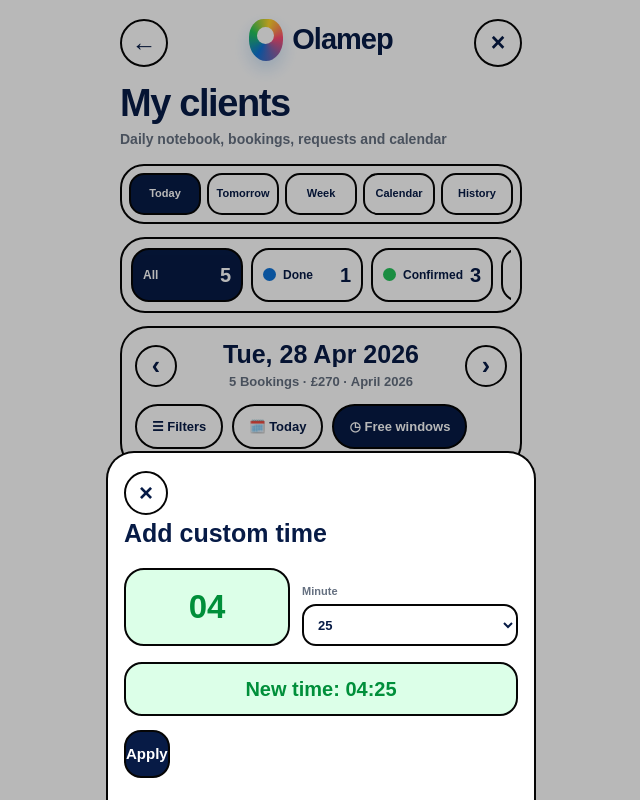
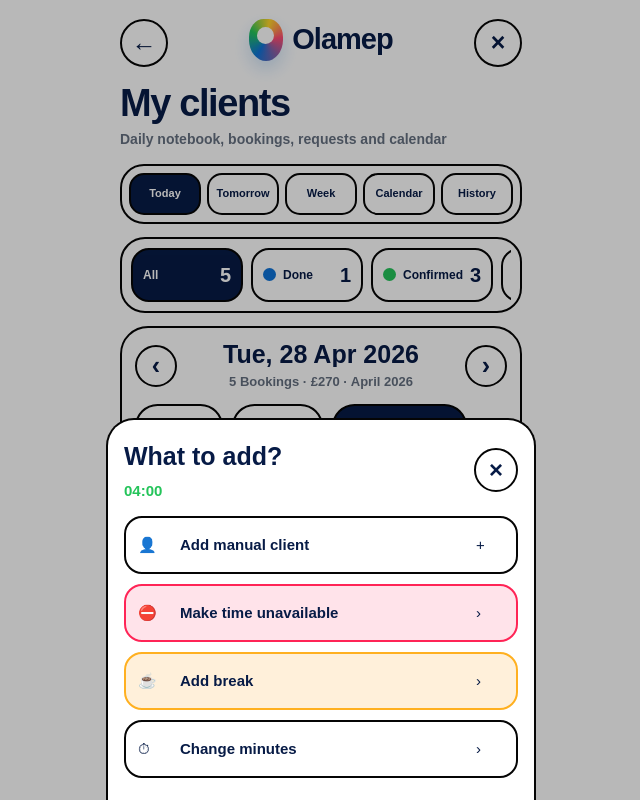
Before and after one commit to bellasalon4u-source/mapbookapp, a Next.js app: page /profile/clients in a window 1280 px wide. Both pictures are taken after a click on the button "+ Add time before 05:00". Shown: the top 800 px of the page, without its empty margins (319-959 px from the left). Built offline with nearby package versions, Linux system fonts and the light colour scheme.

Commit message:
Add manual client and unavailable time controls

```diff
--- a/app/profile/clients/page.tsx
+++ b/app/profile/clients/page.tsx
@@ -1,6 +1,6 @@
 'use client';
 
-import { useEffect, useMemo, useState, type CSSProperties } from 'react';
+import { useEffect, useMemo, useState, type CSSProperties, type ReactNode } from 'react';
 import { useRouter } from 'next/navigation';
 import BottomNav from '../../../components/common/BottomNav';
 import {
@@ -33,6 +33,12 @@ type FilterSwitches = {
   payment: boolean;
   status: boolean;
 };
+
+type SlotAction = {
+  hour: number;
+  minute: number;
+  label: string;
+} | null;
 
 type PageText = {
   title: string;
@@ -81,6 +87,7 @@ type PageText = {
   allPayments: string;
   reset: string;
   apply: string;
+  save: string;
   addBefore: string;
   addAfter: string;
   time: string;
@@ -101,6 +108,15 @@ type PageText = {
   depositWaiting: string;
   wholeWeek: string;
   tapDayHint: string;
+  whatAdd: string;
+  manualClient: string;
+  unavailableTime: string;
+  breakTime: string;
+  preciseMinute: string;
+  manualClientName: string;
+  manualService: string;
+  manualPrice: string;
+  manualNote: string;
 };
 
 const BRAND = {
@@ -168,6 +184,7 @@ const texts: Partial<Record<AppLanguage, PageText>> = {
     allPayments: 'All payments',
     reset: 'Reset',
     apply: 'Apply',
+    save: 'Save',
     addBefore: '+ Add time before 05:00',
     addAfter: '+ Add time after 00:00',
     time: 'Time',
@@ -188,6 +205,15 @@ const texts: Partial<Record<AppLanguage, PageText>> = {
     depositWaiting: 'Deposit waiting',
     wholeWeek: 'Whole week',
     tapDayHint: 'Tap a day or booking to open details',
+    whatAdd: 'What to add?',
+    manualClient: 'Add manual client',
+    unavailableTime: 'Make time unavailable',
+    breakTime: 'Add break',
+    preciseMinute: 'Change minutes',
+    manualClientName: 'Client name',
+    manualService: 'Service',
+    manualPrice: 'Price',
+    manualNote: 'Note',
   },
   RU: {
     title: 'Мои клиенты',
@@ -236,6 +262,7 @@ const texts: Partial<Record<AppLanguage, PageText>> = {
     allPayments: 'Все оплаты',
     reset: 'Сбросить',
     apply: 'Применить',
+    save: 'Сохранить',
     addBefore: '+ Добавить время до 05:00',
     addAfter: '+ Добавить время после 00:00',
     time: 'Время',
@@ -256,6 +283,15 @@ const texts: Partial<Record<AppLanguage, PageText>> = {
     depositWaiting: 'Ждёт оплаты',
     wholeWeek: 'Вся неделя',
     tapDayHint: 'Нажми на день или запись, чтобы открыть детали',
+    whatAdd: 'Что добавить?',
+    manualClient: 'Добавить клиента вручную',
+    unavailableTime: 'Сделать время недоступным',
+    breakTime: 'Добавить перерыв',
+    preciseMinute: 'Уточнить минуты',
+    manualClientName: 'Имя клиента',
+    manualService: 'Услуга',
+    manualPrice: 'Цена',
+    manualNote: 'Заметка',
   },
   UA: {
     title: 'Мої клієнти',
@@ -304,6 +340,7 @@ const texts: Partial<Record<AppLanguage, PageText>> = {
     allPayments: 'Усі оплати',
     reset: 'Скинути',
     apply: 'Застосувати',
+    save: 'Зберегти',
     addBefore: '+ Додати час до 05:00',
     addAfter: '+ Додати час після 00:00',
     time: 'Час',
@@ -324,6 +361,15 @@ const texts: Partial<Record<AppLanguage, PageText>> = {
     depositWaiting: 'Очікує оплати',
     wholeWeek: 'Увесь тиждень',
     tapDayHint: 'Натисни на день або запис, щоб відкрити деталі',
+    whatAdd: 'Що додати?',
+    manualClient: 'Додати клієнта вручну',
+    unavailableTime: 'Зробити час недоступним',
+    breakTime: 'Додати перерву',
+    preciseMinute: 'Уточнити хвилини',
+    manualClientName: 'Імʼя клієнта',
+    manualService: 'Послуга',
+    manualPrice: 'Ціна',
+    manualNote: 'Нотатка',
   },
 };
 
@@ -565,6 +611,39 @@ function makeBooking(
     contactWhatsapp: '+44 7700 123456',
     contactTelegram: '@client',
     contactInstagram: '@client',
+    category: note,
+  } as BookingItem;
+}
+
+function makeManualBooking(
+  date: Date,
+  name: string,
+  serviceName: string,
+  price: number,
+  status: BookingItem['status'],
+  note: string
+): BookingItem {
+  const id = `manual-${Date.now()}-${Math.random().toString(16).slice(2)}`;
+  const paid = status !== 'cancelled';
+
+  return {
+    id,
+    masterId: id,
+    masterName: name,
+    masterAvatar: '',
+    serviceName,
+    price,
+    status,
+    dateTime: date.toISOString(),
+    dateLabel: getTimeLabel(date),
+    location: '',
+    areaLabel: '',
+    exactAddress: '',
+    clientPaid: paid,
+    paymentReceivedByPlatform: paid,
+    unlockFeePaid: paid,
+    bookingConfirmedByMaster: status !== 'pending',
+    promotionPaidByMaster: status !== 'pending',
     category: note,
   } as BookingItem;
 }
@@ -753,9 +832,15 @@ export default function ProfileClientsPage() {
   const [noteBooking, setNoteBooking] = useState<BookingItem | null>(null);
   const [clientCardBooking, setClientCardBooking] = useState<BookingItem | null>(null);
   const [timePicker, setTimePicker] = useState<{ hour: number; bookingId?: string } | null>(null);
+  const [slotAction, setSlotAction] = useState<SlotAction>(null);
   const [customMinute, setCustomMinute] = useState(25);
   const [extraTimes, setExtraTimes] = useState<string[]>([]);
   const [timeOverrides, setTimeOverrides] = useState<Record<string, string>>({});
+
+  const [manualName, setManualName] = useState('');
+  const [manualService, setManualService] = useState('');
+  const [manualPrice, setManualPrice] = useState('');
+  const [manualNote, setManualNote] = useState('');
 
   const text = useMemo(() => getText(language), [language]);
 
@@ -1119,6 +1204,67 @@ export default function ProfileClientsPage() {
     }
 
     setTimePicker(null);
+  };
+
+  const openSlotAction = (time: string) => {
+    const [hour, minute] = time.split(':').map(Number);
+    setSlotAction({
+      hour: Number(hour || 0),
+      minute: Number(minute || 0),
+      label: time,
+    });
+    setManualName('');
+    setManualService('');
+    setManualPrice('');
+    setManualNote('');
+  };
+
+  const createManualSlot = (kind: 'client' | 'unavailable' | 'break') => {
+    if (!slotAction) return;
+
+    const date = new Date(activeDate);
+    date.setHours(slotAction.hour, slotAction.minute, 0, 0);
+
+    if (kind === 'client') {
+      const booking = makeManualBooking(
+        date,
+        manualName.trim() || text.manualClient,
+        manualService.trim() || text.service,
+        Number(manualPrice || 0),
+        'upcoming',
+        manualNote.trim() || text.manualClient
+      );
+
+      setBookings((prev) => [...prev, booking]);
+    }
+
+    if (kind === 'unavailable') {
+      const booking = makeManualBooking(
+        date,
+        text.unavailableTime,
+        text.unavailable,
+        0,
+        'cancelled',
+        manualNote.trim() || text.unavailableTime
+      );
+
+      setBookings((prev) => [...prev, booking]);
+    }
+
+    if (kind === 'break') {
+      const booking = makeManualBooking(
+        date,
+        text.breakTime,
+        text.breakTime,
+        0,
+        'cancelled',
+        manualNote.trim() || text.breakTime
+      );
+
+      setBookings((prev) => [...prev, booking]);
+    }
+
+    setSlotAction(null);
   };
 
   const titleForPanel = useMemo(() => {
@@ -1384,10 +1530,7 @@ export default function ProfileClientsPage() {
           <section style={{ marginTop: 18 }}>
             <button
               type="button"
-              onClick={() => {
-                setCustomMinute(25);
-                setTimePicker({ hour: 4 });
-              }}
+              onClick={() => openSlotAction('04:00')}
               style={addTimeButtonStyle}
             >
               {text.addBefore}
@@ -1407,10 +1550,7 @@ export default function ProfileClientsPage() {
               showFreeWindows={showFreeWindows}
               extraTimes={extraTimes}
               getEffectiveDate={getEffectiveDate}
-              onAddMinute={(hour) => {
-                setCustomMinute(25);
-                setTimePicker({ hour });
-              }}
+              onOpenSlot={openSlotAction}
               onChangeBookingMinute={(booking, hour, minute) => {
                 setCustomMinute(minute);
                 setTimePicker({ hour, bookingId: booking.id });
@@ -1425,10 +1565,7 @@ export default function ProfileClientsPage() {
 
             <button
               type="button"
-              onClick={() => {
-                setCustomMinute(25);
-                setTimePicker({ hour: 24 });
-              }}
+              onClick={() => openSlotAction('24:00')}
               style={{ ...addTimeButtonStyle, marginTop: 12 }}
             >
               {text.addAfter}
@@ -1466,6 +1603,30 @@ export default function ProfileClientsPage() {
           onMaxPrice={setMaxPrice}
           onReset={resetFilters}
           onClose={() => setFilterModalOpen(false)}
+        />
+      ) : null}
+
+      {slotAction ? (
+        <SlotActionModal
+          text={text}
+          slot={slotAction}
+          manualName={manualName}
+          manualService={manualService}
+          manualPrice={manualPrice}
+          manualNote={manualNote}
+          onName={setManualName}
+          onService={setManualService}
+          onPrice={setManualPrice}
+          onNote={setManualNote}
+          onManualClient={() => createManualSlot('client')}
+          onUnavailable={() => createManualSlot('unavailable')}
+          onBreak={() => createManualSlot('break')}
+          onPreciseMinute={() => {
+            setCustomMinute(slotAction.minute || 25);
+            setTimePicker({ hour: slotAction.hour });
+            setSlotAction(null);
+          }}
+          onClose={() => setSlotAction(null)}
         />
       ) : null}
 
@@ -1821,7 +1982,7 @@ function FilterCard({
   title: string;
   active: boolean;
   onToggle: () => void;
-  children: React.ReactNode;
+  children: ReactNode;
 }) {
   return (
     <div
@@ -1873,6 +2034,146 @@ function FilterCard({
   );
 }
 
+function SlotActionModal({
+  text,
+  slot,
+  manualName,
+  manualService,
+  manualPrice,
+  manualNote,
+  onName,
+  onService,
+  onPrice,
+  onNote,
+  onManualClient,
+  onUnavailable,
+  onBreak,
+  onPreciseMinute,
+  onClose,
+}: {
+  text: PageText;
+  slot: NonNullable<SlotAction>;
+  manualName: string;
+  manualService: string;
+  manualPrice: string;
+  manualNote: string;
+  onName: (value: string) => void;
+  onService: (value: string) => void;
+  onPrice: (value: string) => void;
+  onNote: (value: string) => void;
+  onManualClient: () => void;
+  onUnavailable: () => void;
+  onBreak: () => void;
+  onPreciseMinute: () => void;
+  onClose: () => void;
+}) {
+  const [manualOpen, setManualOpen] = useState(false);
+
+  return (
+    <div style={modalOverlayStyle} onClick={onClose}>
+      <div style={modalCardStyle} onClick={(event) => event.stopPropagation()}>
+        <div
+          style={{
+            display: 'grid',
+            gridTemplateColumns: '1fr 44px',
+            alignItems: 'center',
+            gap: 10,
+          }}
+        >
+          <div>
+            <h2 style={modalTitleStyle}>{text.whatAdd}</h2>
+            <div style={{ marginTop: 4, fontSize: 15, fontWeight: 900, color: BRAND.green }}>
+              {slot.label}
+            </div>
+          </div>
+          <button type="button" onClick={onClose} style={modalCloseStyle}>
+            ×
+          </button>
+        </div>
+
+        <div style={{ marginTop: 14, display: 'grid', gap: 10 }}>
+          <button
+            type="button"
+            onClick={() => setManualOpen((prev) => !prev)}
+            style={slotActionButtonStyle}
+          >
+            <span>👤</span>
+            <strong>{text.manualClient}</strong>
+            <span>{manualOpen ? '−' : '+'}</span>
+          </button>
+
+          {manualOpen ? (
+            <div style={manualFormStyle}>
+              <label style={fieldLabelStyle}>
+                <span>{text.manualClientName}</span>
+                <input
+                  value={manualName}
+                  onChange={(event) => onName(event.target.value)}
+                  placeholder="Anna Smith"
+                  style={inputStyle}
+                />
+              </label>
+
+              <label style={fieldLabelStyle}>
+                <span>{text.manualService}</span>
+                <input
+                  value={manualService}
+                  onChange={(event) => onService(event.target.value)}
+                  placeholder="Hair / Massage"
+                  style={inputStyle}
+                />
+              </label>
+
+              <div style={twoColStyle}>
+                <label style={fieldLabelStyle}>
+                  <span>{text.manualPrice}</span>
+                  <input
+                    type="number"
+                    value={manualPrice}
+                    onChange={(event) => onPrice(event.target.value)}
+                    style={inputStyle}
+                  />
+                </label>
+
+                <label style={fieldLabelStyle}>
+                  <span>{text.manualNote}</span>
+                  <input
+                    value={manualNote}
+                    onChange={(event) => onNote(event.target.value)}
+                    style={inputStyle}
+                  />
+                </label>
+              </div>
+
+              <button type="button" onClick={onManualClient} style={darkButtonStyle}>
+                {text.save}
+              </button>
+            </div>
+          ) : null}
+
+          <button type="button" onClick={onUnavailable} style={slotUnavailableButtonStyle}>
+            <span>⛔</span>
+            <strong>{text.unavailableTime}</strong>
+            <span>›</span>
+          </button>
+
+          <button type="button" onClick={onBreak} style={slotBreakButtonStyle}>
+            <span>☕</span>
+            <strong>{text.breakTime}</strong>
+            <span>›</span>
+          </button>
+
+          <button type="button" onClick={onPreciseMinute} style={slotActionButtonStyle}>
+            <span>⏱</span>
+            <strong>{text.preciseMinute}</strong>
+            <span>›</span>
+          </button>
+        </div>
+      </div>
+    </div>
+  );
+}
+
 function YearOverview({
   language,
   year,
@@ -1917,11 +2218,7 @@ function YearOverview({
         {Array.from({ length: 12 }, (_, monthIndex) => {
           const monthBookings = bookings.filter((booking) => {
             const date = getEffectiveDate(booking);
-            return (
-              date &&
-              date.getFullYear() === year &&
-              date.getMonth() === monthIndex
-            );
+            return date && date.getFullYear() === year && date.getMonth() === monthIndex;
           });
 
           return (
@@ -2262,7 +2559,7 @@ function NotebookSchedule({
   showFreeWindows,
   extraTimes,
   getEffectiveDate,
-  onAddMinute,
+  onOpenSlot,
   onChangeBookingMinute,
   onDone,
   onApprove,
@@ -2277,7 +2574,7 @@ function NotebookSchedule({
   showFreeWindows: boolean;
   extraTimes: string[];
   getEffectiveDate: (booking: BookingItem) => Date | null;
-  onAddMinute: (hour: number) => void;
+  onOpenSlot: (time: string) => void;
   onChangeBookingMinute: (booking: BookingItem, hour: number, minute: number) => void;
   onDone: (booking: BookingItem) => void;
   onApprove: (booking: BookingItem) => void;
@@ -2301,9 +2598,6 @@ function NotebookSchedule({
   return (
     <div style={{ display: 'grid', gap: 8 }}>
       {times.map((time) => {
-        const [hourText] = time.split(':');
-        const hour = Number(hourText);
-
         const timeBookings = bookings.filter((booking) => {
           const date = getEffectiveDate(booking);
           return date ? isSameDay(date, activeDate) && getTimeLabel(date) === time : false;
@@ -2317,7 +2611,7 @@ function NotebookSchedule({
               key={time}
               time={time}
               text={text}
-              onAddMinute={() => onAddMinute(hour)}
+              onOpenSlot={() => onOpenSlot(time)}
             />
           );
         }
@@ -2332,7 +2626,7 @@ function NotebookSchedule({
               booking={booking}
               date={date}
               text={text}
-              onMinute={() => onChangeBookingMinute(booking, date?.getHours() || hour, minute)}
+              onMinute={() => onChangeBookingMinute(booking, date?.getHours() || 0, minute)}
               onDone={() => onDone(booking)}
               onApprove={() => onApprove(booking)}
               onReject={() => onReject(booking)}
@@ -2453,7 +2747,7 @@ function NotebookBookingRow({
             whiteSpace: 'nowrap',
           }}
         >
-          {cancelled ? text.unavailable : booking.masterName}
+          {cancelled ? booking.masterName || text.unavailable : booking.masterName}
           {repeat >= 3 ? (
             <span title={text.repeatClient} style={{ marginLeft: 5, color: BRAND.orange }}>
               ★
@@ -2473,7 +2767,7 @@ function NotebookBookingRow({
             whiteSpace: 'nowrap',
           }}
         >
-          {cancelled ? text.available : booking.serviceName || 'Service'}
+          {booking.serviceName || text.service}
         </div>
 
         {!cancelled ? (
@@ -2583,11 +2877,11 @@ function NotebookBookingRow({
 function FreeSlotRow({
   time,
   text,
-  onAddMinute,
+  onOpenSlot,
 }: {
   time: string;
   text: PageText;
-  onAddMinute: () => void;
+  onOpenSlot: () => void;
 }) {
   return (
     <article
@@ -2603,7 +2897,7 @@ function FreeSlotRow({
       }}
     >
       <div style={{ display: 'grid', gridTemplateColumns: '38px 1fr', alignItems: 'center', gap: 4 }}>
-        <button type="button" onClick={onAddMinute} style={timePlusButtonStyle}>
+        <button type="button" onClick={onOpenSlot} style={timePlusButtonStyle}>
           +
         </button>
 
@@ -3067,6 +3361,44 @@ const inputStyle: CSSProperties = {
   padding: '0 10px',
 };
 
+const manualFormStyle: CSSProperties = {
+  borderRadius: 20,
+  border: `2px solid ${BRAND.green}`,
+  background: BRAND.softGreen,
+  padding: 12,
+  display: 'grid',
+  gap: 10,
+};
+
+const slotActionButtonStyle: CSSProperties = {
+  width: '100%',
+  minHeight: 58,
+  borderRadius: 18,
+  border: `2.5px solid ${BRAND.border}`,
+  background: '#ffffff',
+  color: BRAND.navy,
+  display: 'grid',
+  gridTemplateColumns: '34px 1fr 28px',
+  gap: 8,
+  alignItems: 'center',
+  padding: '0 12px',
+  textAlign: 'left',
+  cursor: 'pointer',
+  fontSize: 15,
+};
+
+const slotUnavailableButtonStyle: CSSProperties = {
+  ...slotActionButtonStyle,
+  border: `2.5px solid ${BRAND.red}`,
+  background: BRAND.softRed,
+};
+
+const slotBreakButtonStyle: CSSProperties = {
+  ...slotActionButtonStyle,
+  border: `2.5px solid ${BRAND.orange}`,
+  background: '#fff0da',
+};
+
 const plainButtonStyle: CSSProperties = {
   minHeight: 48,
   borderRadius: 17,
```
